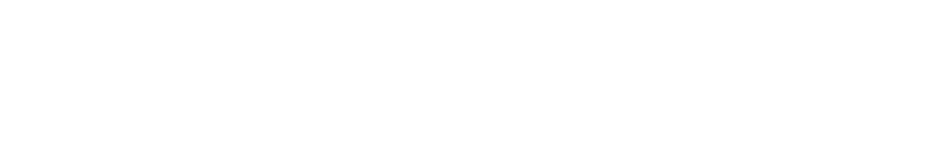
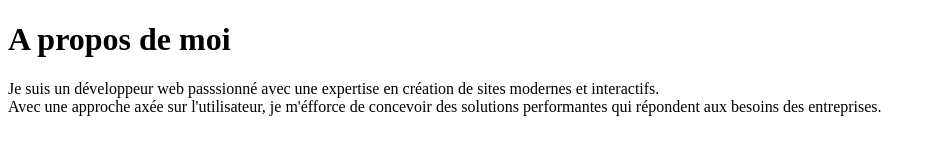
Before and after one commit to Fiacresse/mon-cv, a plain HTML site: page index.html in a window 1280 px wide. Shown: the whole page, without its empty margins (0-936 px from the left). Drawn offline with Linux system fonts and the light colour scheme.

Commit message:
mise en place de la section description

```diff
--- a/index.html
+++ b/index.html
@@ -7,6 +7,8 @@
     <title>Mon-cv</title>
 </head>
 <body>
-
+   <h1> A propos de moi  </h1>
+   <p> Je suis un développeur web passsionné avec une expertise en création de sites modernes et interactifs.
+     <br> Avec une approche axée sur l'utilisateur, je m'éfforce de concevoir des solutions performantes qui répondent aux besoins des entreprises.</p>
 </body>
 </html>
```
